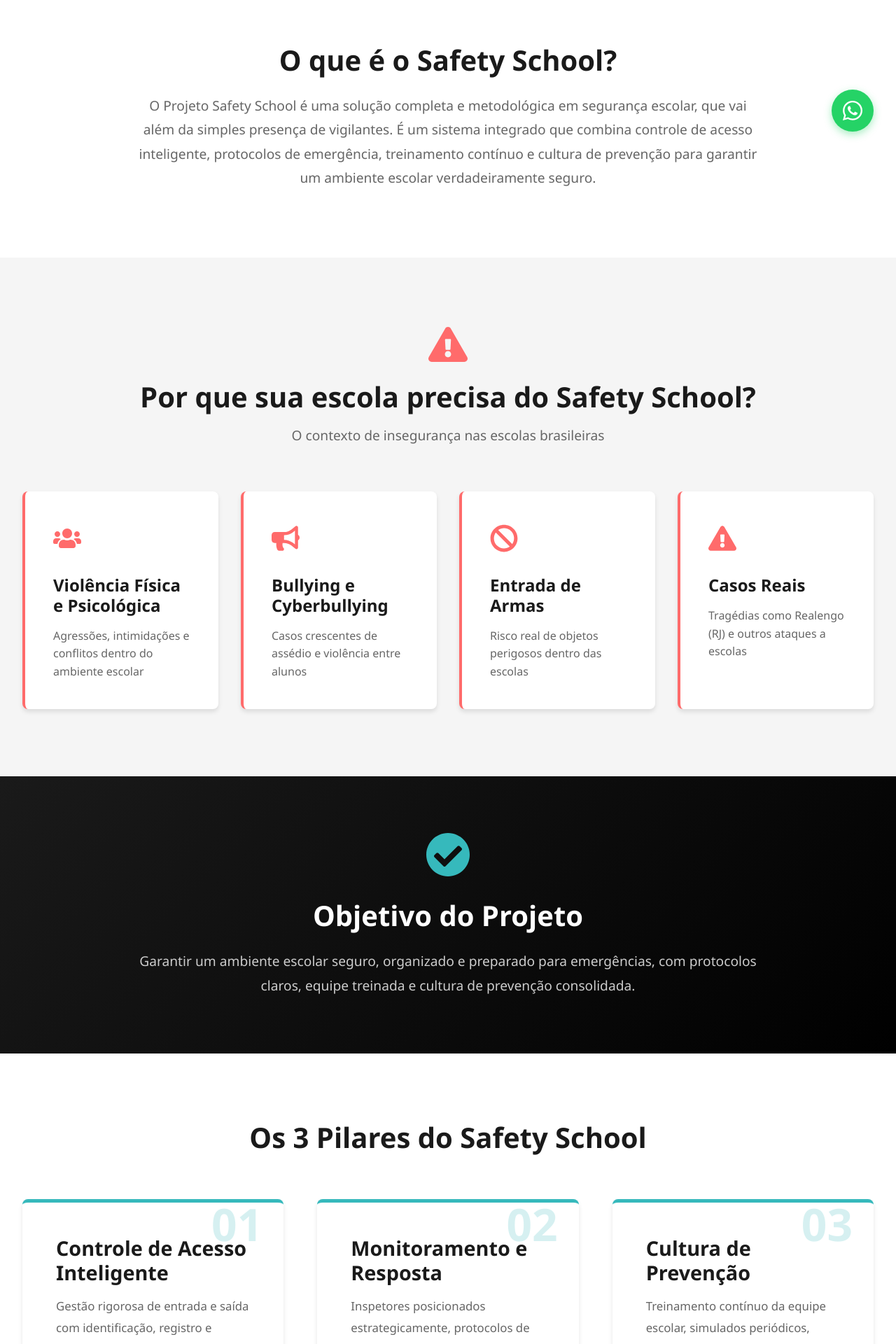
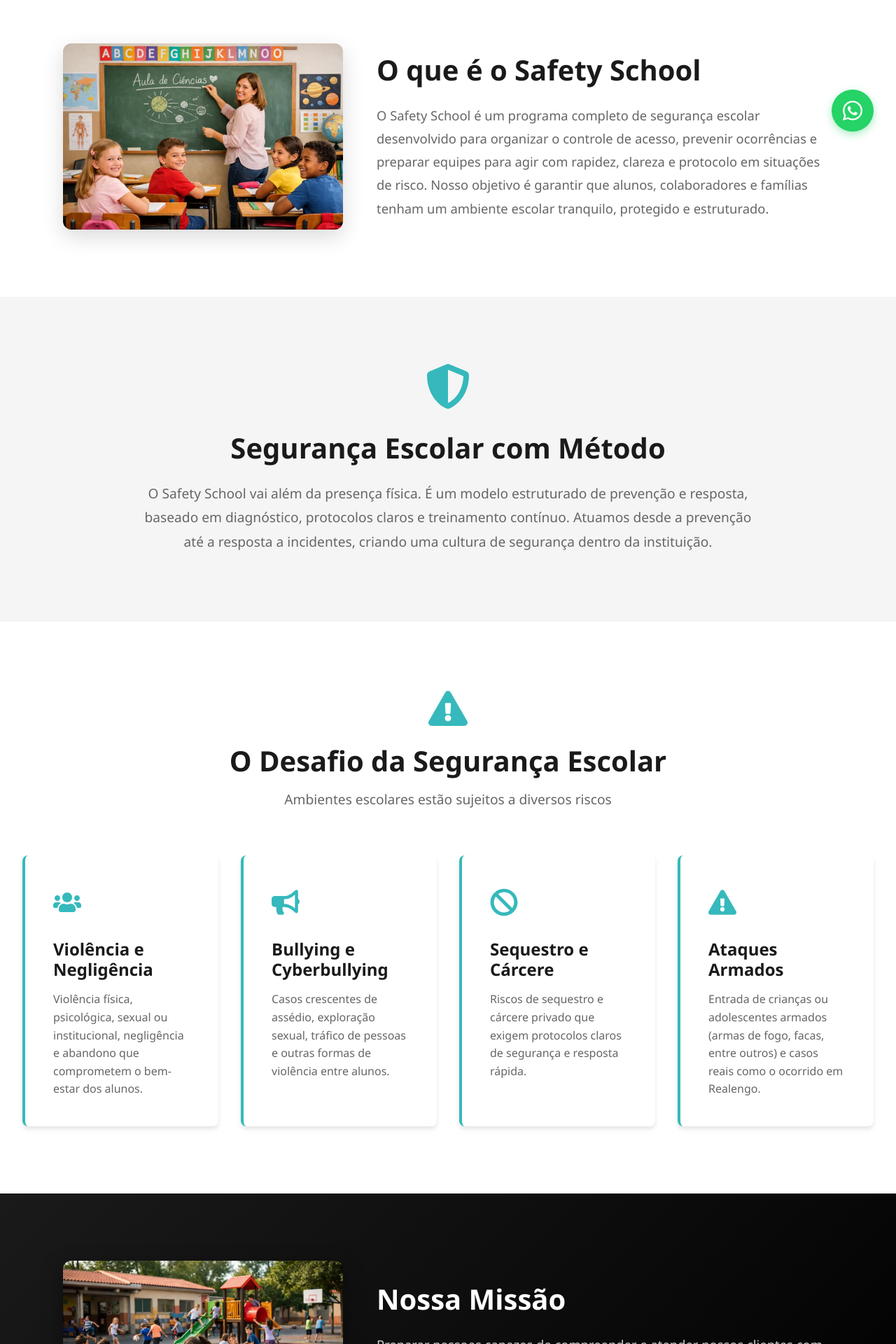
Before and after one commit to dan94k/grupohd, a React (Vite) app: page /safety-school in a window 1280 px wide. Shown: the part 580-2500 px from the top of the page at 70% size. Built offline with nearby package versions, Linux system fonts and the light colour scheme.

Commit message:
safety school

```diff
--- a/src/locales/pt.json
+++ b/src/locales/pt.json
@@ -205,37 +205,41 @@
   "safetySchool": {
     "hero": {
       "title": "Projeto Safety School",
-      "subtitle": "Segurança Escolar com Método e Protocolo"
+      "subtitle": "Segurança escolar com método, protocolo e preparo real."
     },
     "intro": {
-      "title": "O que é o Safety School?",
-      "description": "O Projeto Safety School é uma solução completa e metodológica em segurança escolar, que vai além da simples presença de vigilantes. É um sistema integrado que combina controle de acesso inteligente, protocolos de emergência, treinamento contínuo e cultura de prevenção para garantir um ambiente escolar verdadeiramente seguro."
+      "title": "O que é o Safety School",
+      "description": "O Safety School é um programa completo de segurança escolar desenvolvido para organizar o controle de acesso, prevenir ocorrências e preparar equipes para agir com rapidez, clareza e protocolo em situações de risco. Nosso objetivo é garantir que alunos, colaboradores e famílias tenham um ambiente escolar tranquilo, protegido e estruturado."
+    },
+    "about": {
+      "title": "Segurança Escolar com Método",
+      "description": "O Safety School vai além da presença física. É um modelo estruturado de prevenção e resposta, baseado em diagnóstico, protocolos claros e treinamento contínuo. Atuamos desde a prevenção até a resposta a incidentes, criando uma cultura de segurança dentro da instituição."
     },
     "context": {
-      "title": "Por que sua escola precisa do Safety School?",
-      "subtitle": "O contexto de insegurança nas escolas brasileiras",
+      "title": "O Desafio da Segurança Escolar",
+      "subtitle": "Ambientes escolares estão sujeitos a diversos riscos",
       "items": [
         {
-          "title": "Violência Física e Psicológica",
-          "description": "Agressões, intimidações e conflitos dentro do ambiente escolar"
+          "title": "Violência e Negligência",
+          "description": "Violência física, psicológica, sexual ou institucional, negligência e abandono que comprometem o bem-estar dos alunos."
         },
         {
           "title": "Bullying e Cyberbullying",
-          "description": "Casos crescentes de assédio e violência entre alunos"
+          "description": "Casos crescentes de assédio, exploração sexual, tráfico de pessoas e outras formas de violência entre alunos."
         },
         {
-          "title": "Entrada de Armas",
-          "description": "Risco real de objetos perigosos dentro das escolas"
+          "title": "Sequestro e Cárcere",
+          "description": "Riscos de sequestro e cárcere privado que exigem protocolos claros de segurança e resposta rápida."
         },
         {
-          "title": "Casos Reais",
-          "description": "Tragédias como Realengo (RJ) e outros ataques a escolas"
+          "title": "Ataques Armados",
+          "description": "Entrada de crianças ou adolescentes armados (armas de fogo, facas, entre outros) e casos reais como o ocorrido em Realengo."
         }
       ]
     },
-    "objective": {
-      "title": "Objetivo do Projeto",
-      "description": "Garantir um ambiente escolar seguro, organizado e preparado para emergências, com protocolos claros, equipe treinada e cultura de prevenção consolidada."
+    "mission": {
+      "title": "Nossa Missão",
+      "description": "Preparar pessoas capazes de compreender e atender nossos clientes com máxima excelência. Assegurar que cidadãos tenham seus direitos preservados em ambientes privados, contando com profissionais prontos para atuar sempre que necessário."
     },
     "pillars": {
       "title": "Os 3 Pilares do Safety School",
@@ -243,71 +247,79 @@
         {
           "number": "01",
           "title": "Controle de Acesso Inteligente",
-          "description": "Gestão rigorosa de entrada e saída com identificação, registro e protocolos de segurança. Inspeção de mochilas, controle de visitantes e monitoramento de perímetro."
+          "description": "Entrada e saída organizadas • Identificação por crachás • Controle de visitantes • Gestão de entregas"
         },
         {
           "number": "02",
-          "title": "Monitoramento e Resposta",
-          "description": "Inspetores posicionados estrategicamente, protocolos de emergência definidos, comunicação integrada e resposta rápida a qualquer ocorrência."
+          "title": "Monitoramento & Resposta",
+          "description": "Central de monitoramento • Rondas preventivas • Acionamento rápido • Registro de ocorrências"
         },
         {
           "number": "03",
           "title": "Cultura de Prevenção",
-          "description": "Treinamento contínuo da equipe escolar, simulados periódicos, palestras de conscientização e construção de ambiente de segurança participativa."
+          "description": "Protocolos claros • Treinamento contínuo • Simulações periódicas • Preparação da equipe escolar"
         }
       ]
     },
     "method": {
-      "title": "Segurança Escolar com Método",
-      "subtitle": "Nossa abordagem sistemática e profissional",
+      "title": "Como Funciona na Prática",
+      "subtitle": "Segurança Escolar com Método (Safety School)",
       "steps": [
         {
-          "title": "Diagnóstico e Mapa de Risco",
-          "description": "Análise completa do ambiente escolar, identificação de vulnerabilidades e criação de mapa de riscos personalizado."
+          "title": "Diagnóstico completo e mapa de risco",
+          "description": "Análise detalhada da escola para identificar vulnerabilidades e criar estratégias personalizadas de segurança."
         },
         {
-          "title": "Protocolos por Cenário",
-          "description": "Desenvolvimento de procedimentos específicos para cada tipo de emergência: incêndio, invasão, acidente, entre outros."
+          "title": "Protocolos definidos por cenário",
+          "description": "Procedimentos específicos para entrada, visitantes, incidentes e emergências adaptados à realidade da instituição."
         },
         {
-          "title": "Treinamento da Equipe",
-          "description": "Capacitação de inspetores, funcionários e professores em protocolos de segurança e primeiros socorros."
+          "title": "Treinamento da equipe",
+          "description": "Capacitação contínua de portaria e coordenação em protocolos de segurança, primeiros socorros e gestão de crises."
         },
         {
-          "title": "Simulados Periódicos",
-          "description": "Exercícios práticos regulares para testar protocolos e preparar toda a comunidade escolar."
+          "title": "Simulados periódicos",
+          "description": "Exercícios práticos regulares para testar protocolos e preparar toda a comunidade escolar para situações reais."
         },
         {
-          "title": "Relatórios e Registros",
-          "description": "Documentação detalhada de ocorrências, análise de dados e melhoria contínua dos processos."
+          "title": "Relatórios e registro de ocorrências",
+          "description": "Documentação detalhada de todas as ocorrências com análise de dados para melhoria contínua. Tudo adaptado à realidade de cada instituição."
         }
       ]
     },
     "differentials": {
-      "title": "Diferenciais do Safety School",
+      "title": "Diferenciais",
       "items": [
         {
-          "title": "Inspetores que SÃO o Protocolo",
-          "description": "Profissionais treinados para seguir e aplicar procedimentos rigorosamente, não apenas vigiar."
+          "title": "Inspetores que SÃO Protocolo",
+          "description": "Nossos inspetores não são apenas presença — são protocolo. Profissionais treinados para seguir procedimentos com excelência."
         },
         {
-          "title": "Treinamento em Emergências",
-          "description": "Capacitação em primeiros socorros, combate a incêndio e gestão de crises."
+          "title": "Controle de Acesso",
+          "description": "Treinamento especializado em gestão de entrada e saída, identificação e autorização com protocolos rigorosos."
         },
         {
-          "title": "Experiência Comprovada",
-          "description": "Equipe com formação militar e policial aplicada ao ambiente escolar."
+          "title": "Gestão de Emergências",
+          "description": "Capacitação em resposta rápida a situações críticas, coordenação de evacuação e acionamento de protocolos de emergência."
         },
         {
-          "title": "Abordagem Humanizada",
-          "description": "Segurança que respeita o ambiente educacional e contribui para clima escolar positivo."
+          "title": "Primeiros Socorros",
+          "description": "Equipe treinada para atendimento imediato em acidentes e situações que exigem intervenção rápida até chegada de socorro."
+        },
+        {
+          "title": "Prevenção e Combate a Incêndio",
+          "description": "Treinamento completo em uso de equipamentos, rotas de fuga e procedimentos de evacuação em casos de incêndio."
+        },
+        {
+          "title": "Processo e Constância",
+          "description": "Segurança real se constrói com processo, preparo e constância. Metodologia aplicada diariamente para resultados efetivos."
         }
       ]
     },
     "cta": {
-      "title": "Solicite uma avaliação para sua escola",
-      "description": "Conheça o Safety School e descubra como podemos tornar sua escola mais segura",
-      "button": "Falar com especialista"
+      "title": "Transforme a segurança da sua escola",
+      "description": "Entre em contato e conheça como o Safety School pode proteger sua instituição com método e profissionalismo.",
+      "button": "Solicitar avaliação"
     }
   },
   "contact": {
--- a/src/pages/SafetySchool.css
+++ b/src/pages/SafetySchool.css
@@ -60,18 +60,75 @@
 }
 
 .intro-box {
+  max-width: 1100px;
+  margin: 0 auto;
+  display: flex;
+  align-items: center;
+  justify-content: center;
+  gap: 3rem;
+}
+
+.intro-image {
+  flex: 0 0 400px;
+  border-radius: 12px;
+  overflow: hidden;
+  box-shadow: 0 10px 30px rgba(0, 0, 0, 0.15);
+}
+
+.intro-image img {
+  width: 100%;
+  height: auto;
+  display: block;
+  transition: transform 0.3s ease;
+}
+
+.intro-image:hover img {
+  transform: scale(1.05);
+}
+
+.intro-text {
+  flex: 1;
+  text-align: left;
+}
+
+.intro-text h2 {
+  font-size: 2.5rem;
+  margin-bottom: 1.5rem;
+  color: var(--color-dark);
+  line-height: 1.2;
+}
+
+.intro-text p {
+  font-size: 1.15rem;
+  line-height: 1.8;
+  color: var(--color-gray);
+}
+
+/* About Section */
+.safety-about {
+  background-color: var(--color-gray-lighter);
+  padding: 6rem 0;
+}
+
+.about-content {
+  text-align: center;
   max-width: 900px;
   margin: 0 auto;
-  text-align: center;
 }
 
-.intro-box h2 {
+.about-icon {
+  font-size: 4rem;
+  color: var(--color-primary);
+  margin-bottom: 1.5rem;
+}
+
+.about-content h2 {
   font-size: 2.5rem;
   margin-bottom: 1.5rem;
   color: var(--color-dark);
 }
 
-.intro-box p {
+.about-content p {
   font-size: 1.2rem;
   line-height: 1.8;
   color: var(--color-gray);
@@ -79,7 +136,7 @@
 
 /* Context Section */
 .context-section {
-  background-color: var(--color-gray-lighter);
+  background-color: var(--color-white);
   padding: 6rem 0;
 }
 
@@ -90,7 +147,7 @@
 
 .context-header svg {
   font-size: 3.5rem;
-  color: #ff6b6b;
+  color: #36b9bc;
   margin-bottom: 1rem;
 }
 
@@ -116,7 +173,7 @@
   padding: 2.5rem;
   border-radius: 8px;
   box-shadow: var(--shadow);
-  border-left: 4px solid #ff6b6b;
+  border-left: 4px solid #36b9bc;
   transition: var(--transition);
 }
 
@@ -127,7 +184,7 @@
 
 .context-icon {
   font-size: 2.5rem;
-  color: #ff6b6b;
+  color: #36b9bc;
   margin-bottom: 1rem;
 }
 
@@ -142,34 +199,55 @@
   line-height: 1.6;
 }
 
-/* Objective Section */
-.objective-section {
+/* Mission Section */
+.mission-section {
   background: linear-gradient(135deg, var(--color-dark) 0%, var(--color-black) 100%);
   color: var(--color-white);
-  padding: 5rem 0;
+  padding: 6rem 0;
 }
 
-.objective-content {
-  text-align: center;
-  max-width: 900px;
+.mission-content {
+  max-width: 1100px;
   margin: 0 auto;
+  display: flex;
+  align-items: center;
+  justify-content: center;
+  gap: 3rem;
 }
 
-.objective-icon {
-  font-size: 4rem;
-  color: var(--color-primary);
-  margin-bottom: 1.5rem;
+.mission-text {
+  flex: 1;
+  text-align: left;
 }
 
-.objective-content h2 {
+.mission-text h2 {
   font-size: 2.5rem;
   margin-bottom: 1.5rem;
+  line-height: 1.2;
 }
 
-.objective-content p {
-  font-size: 1.2rem;
+.mission-text p {
+  font-size: 1.15rem;
   line-height: 1.8;
   color: var(--color-gray-light);
+}
+
+.mission-image {
+  flex: 0 0 400px;
+  border-radius: 12px;
+  overflow: hidden;
+  box-shadow: 0 10px 30px rgba(0, 0, 0, 0.4);
+}
+
+.mission-image img {
+  width: 100%;
+  height: auto;
+  display: block;
+  transition: transform 0.3s ease;
+}
+
+.mission-image:hover img {
+  transform: scale(1.05);
 }
 
 /* Pillars Section */
@@ -430,11 +508,35 @@
     font-size: 1.2rem;
   }
 
-  .intro-box h2 {
+  .intro-box {
+    flex-direction: column;
+    gap: 2rem;
+    padding: 0 1rem;
+  }
+
+  .intro-image {
+    flex: 0 0 auto;
+    width: 100%;
+    max-width: 400px;
+  }
+
+  .intro-text {
+    text-align: center;
+  }
+
+  .intro-text h2 {
     font-size: 2rem;
   }
 
-  .intro-box p {
+  .intro-text p {
+    font-size: 1.05rem;
+  }
+
+  .about-content h2 {
+    font-size: 2rem;
+  }
+
+  .about-content p {
     font-size: 1.05rem;
   }
 
@@ -444,6 +546,30 @@
 
   .context-grid {
     grid-template-columns: 1fr;
+  }
+
+  .mission-content {
+    flex-direction: column;
+    gap: 2rem;
+    padding: 0 1rem;
+  }
+
+  .mission-image {
+    flex: 0 0 auto;
+    width: 100%;
+    max-width: 400px;
+  }
+
+  .mission-text {
+    text-align: center;
+  }
+
+  .mission-text h2 {
+    font-size: 2rem;
+  }
+
+  .mission-text p {
+    font-size: 1.05rem;
   }
 
   .pillars-grid {
--- a/src/pages/SafetySchool.jsx
+++ b/src/pages/SafetySchool.jsx
@@ -36,8 +36,24 @@
       <section className="section safety-intro">
         <div className="container">
           <div className="intro-box">
-            <h2>{t('safetySchool.intro.title')}</h2>
-            <p>{t('safetySchool.intro.description')}</p>
+            <div className="intro-image">
+              <img src="/images/safety-school-classroom.webp" alt="Sala de aula Safety School" />
+            </div>
+            <div className="intro-text">
+              <h2>{t('safetySchool.intro.title')}</h2>
+              <p>{t('safetySchool.intro.description')}</p>
+            </div>
+          </div>
+        </div>
+      </section>
+
+      {/* About Section */}
+      <section className="section safety-about">
+        <div className="container">
+          <div className="about-content">
+            <FaShieldAlt className="about-icon" />
+            <h2>{t('safetySchool.about.title')}</h2>
+            <p>{t('safetySchool.about.description')}</p>
           </div>
         </div>
       </section>
@@ -66,13 +82,17 @@
         </div>
       </section>
 
-      {/* Objective Section */}
-      <section className="section objective-section">
+      {/* Mission Section */}
+      <section className="section mission-section">
         <div className="container">
-          <div className="objective-content">
-            <FaCheckCircle className="objective-icon" />
-            <h2>{t('safetySchool.objective.title')}</h2>
-            <p>{t('safetySchool.objective.description')}</p>
+          <div className="mission-content">
+            <div className="mission-image">
+              <img src="/images/safety-school.webp" alt="Safety School" />
+            </div>
+            <div className="mission-text">
+              <h2>{t('safetySchool.mission.title')}</h2>
+              <p>{t('safetySchool.mission.description')}</p>
+            </div>
           </div>
         </div>
       </section>
```
Also changed, not shown: public/images/safety-school-classroom.webp (added), public/images/safety-school.webp (added).
